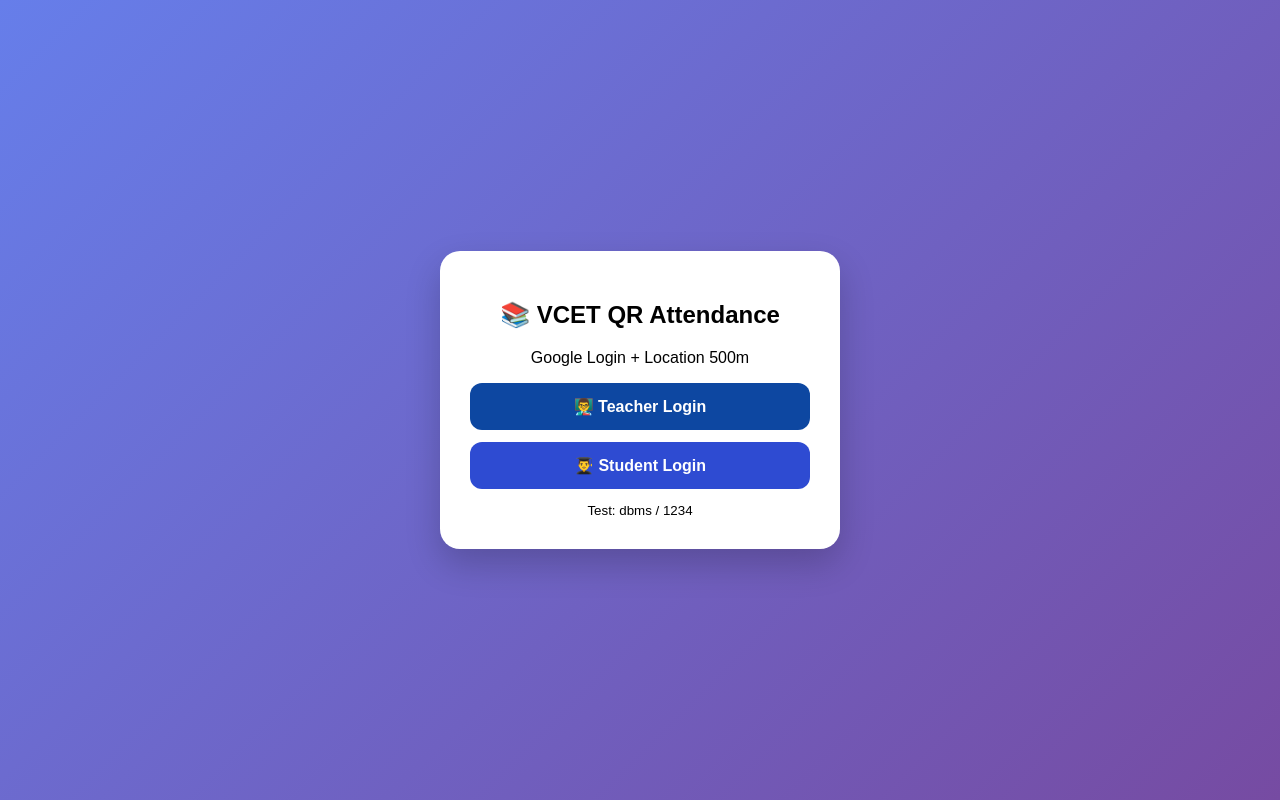
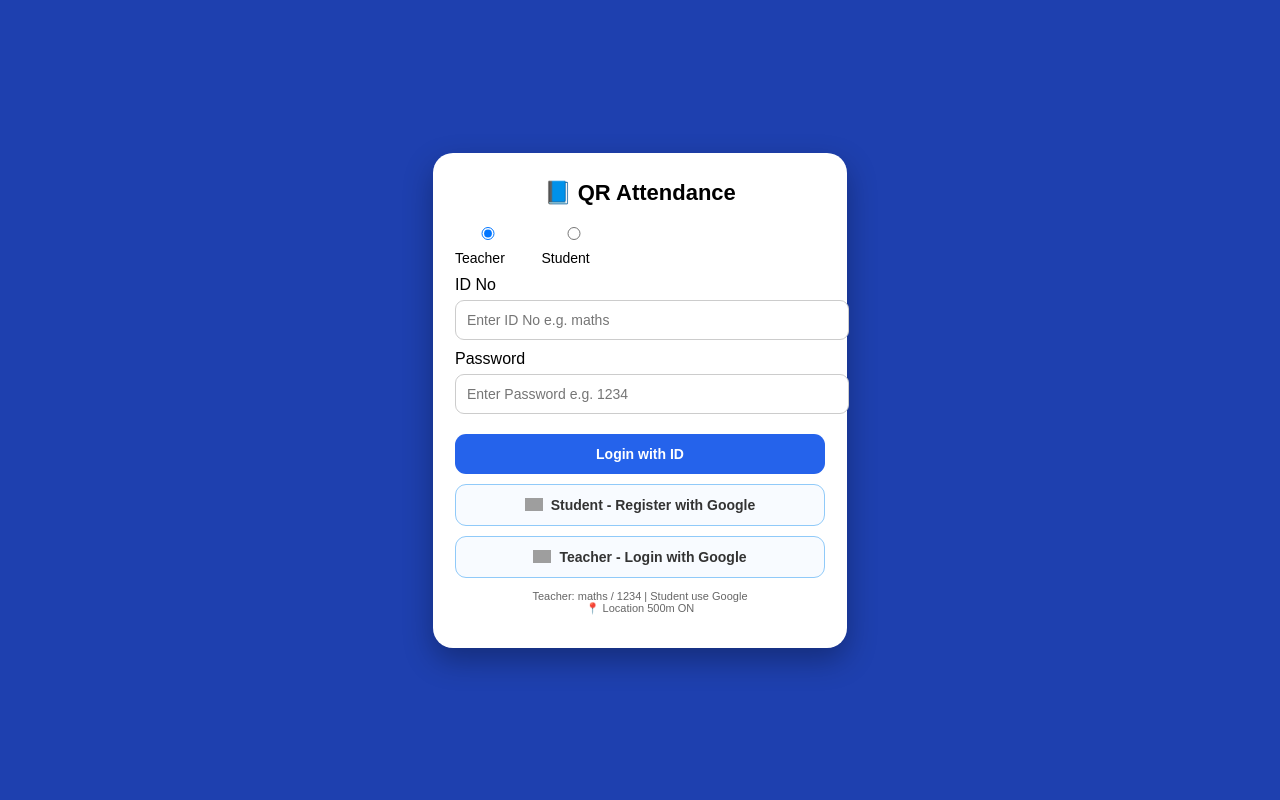
Before and after one commit to 309swara-crypto/qr-attendance, a Flask app: page / in a window 1280 px wide. Run offline with Flask 3, Linux system fonts and the light colour scheme; some libraries are stand-ins or nearby versions; grey boxes are pictures that could not be loaded.

Commit message:
Update home.html

```diff
--- a/templates/home.html
+++ b/templates/home.html
@@ -1,4 +1,57 @@
 <!DOCTYPE html>
-<html><head><meta name="viewport" content="width=device-width,initial-scale=1">
-<style>body{font-family:Arial;margin:0;background:linear-gradient(135deg,#667eea,#764ba2);min-height:100vh;display:flex;align-items:center;justify-content:center}.box{background:#fff;padding:30px;border-radius:20px;text-align:center;box-shadow:0 15px 35px rgba(0,0,0,.2);width:340px}.btn{display:block;padding:14px;margin:12px 0;border-radius:12px;color:#fff;text-decoration:none;font-weight:bold}.t{background:#0d47a1}.s{background:#2e4bd2}</style></head>
-<body><div class="box"><h2>📚 VCET QR Attendance</h2><p>Google Login + Location 500m</p><a class="btn t" href="/teacher_login_page">👨‍🏫 Teacher Login</a><a class="btn s" href="/student_login_page">👨‍🎓 Student Login</a><small>Test: dbms / 1234</small></div></body></html>
+<html>
+<head>
+<meta charset="utf-8"><meta name="viewport" content="width=device-width,initial-scale=1">
+<title>QR Attendance</title>
+<script src="https://accounts.google.com/gsi/client" async defer></script>
+<style>
+body{margin:0;background:#1e40af;font-family:Arial;display:flex;justify-content:center;align-items:center;min-height:100vh}
+.box{background:#fff;width:92%;max-width:370px;border-radius:20px;padding:22px;box-shadow:0 12px 30px rgba(0,0,0,.3)}
+h2{text-align:center;margin:5px 0 15px;font-size:22px}
+.tab{display:flex;gap:20px;margin:10px 0}.tab label{font-size:14px}
+input{width:100%;padding:11px;margin:6px 0 10px;border:1px solid #ccc;border-radius:9px;font-size:14px}
+.btn{width:100%;padding:12px;border:0;border-radius:11px;font-weight:bold;cursor:pointer;margin-top:10px;font-size:14px;display:flex;justify-content:center;align-items:center;gap:8px}
+.blue{background:#2563eb;color:#fff}
+.white{background:#f8fbff;color:#333;border:1px solid #90caf9}
+.small{font-size:11px;color:#666;text-align:center;margin-top:12px}
+</style>
+</head>
+<body>
+<div class="box">
+<h2>📘 QR Attendance</h2>
+<div class="tab"><label><input type="radio" name="role" value="teacher" checked> Teacher</label><label><input type="radio" name="role" value="student"> Student</label></div>
+ID No<input id="uid" placeholder="Enter ID No e.g. maths">
+Password<input id="pwd" type="password" placeholder="Enter Password e.g. 1234">
+<button class="btn blue" onclick="loginID()">Login with ID</button>
+<button class="btn white" onclick="googleLogin('student')"><img src="https://www.gstatic.com/images/branding/product/1x/gsa_512dp.png" width="18"> Student - Register with Google</button>
+<button class="btn white" onclick="googleLogin('teacher')"><img src="https://www.gstatic.com/images/branding/product/1x/gsa_512dp.png" width="18"> Teacher - Login with Google</button>
+<p class="small">Teacher: maths / 1234 | Student use Google<br>📍 Location 500m ON</p>
+<div id="g_id_onload" data-client_id="YOUR_CLIENT_ID_HERE.apps.googleusercontent.com" data-callback="handleCred"></div>
+</div>
+<script>
+let currentRole='teacher';
+function loginID(){
+  let role=document.querySelector('input[name="role"]:checked').value;
+  if(role!='teacher'){ alert('Students use Register with Google'); return; }
+  let f=document.createElement('form');f.method='POST';f.action='/teacher_login';
+  f.innerHTML=`<input name="id" value="${uid.value}"><input name="password" value="${pwd.value}">`;
+  document.body.appendChild(f);f.submit();
+}
+function googleLogin(role){
+  currentRole=role;
+  google.accounts.id.initialize({client_id:"YOUR_CLIENT_ID_HERE.apps.googleusercontent.com",callback:handleCred});
+  google.accounts.id.prompt();
+}
+function handleCred(res){
+  const p=JSON.parse(atob(res.credential.split('.')[1]));
+  fetch('/google_login',{method:'POST',headers:{'Content-Type':'application/json'},body:JSON.stringify({role:currentRole,email:p.email,name:p.name})}).then(r=>r.json()).then(x=>{
+    if(x.need_details){
+      let roll=prompt('Enter Roll No:'); if(!roll) return;
+      let sclass=prompt('Class:','TYCS');
+      fetch('/google_complete_register',{method:'POST',headers:{'Content-Type':'application/json'},body:JSON.stringify({email:x.email,name:x.name,roll:roll,class:sclass})}).then(r=>r.json()).then(d=>location.href=d.redirect);
+    } else location.href=x.redirect;
+  });
+}
+</script>
+</body>
+</html>
```
